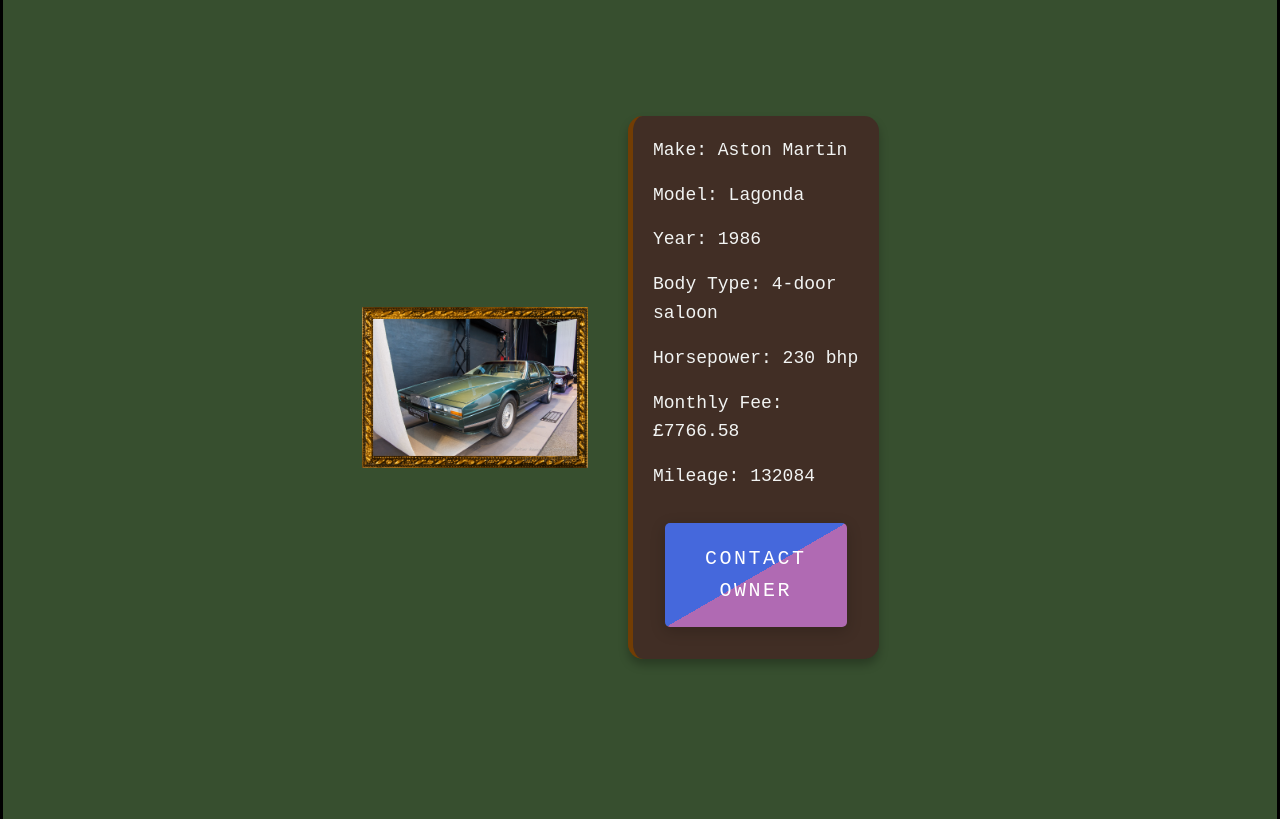
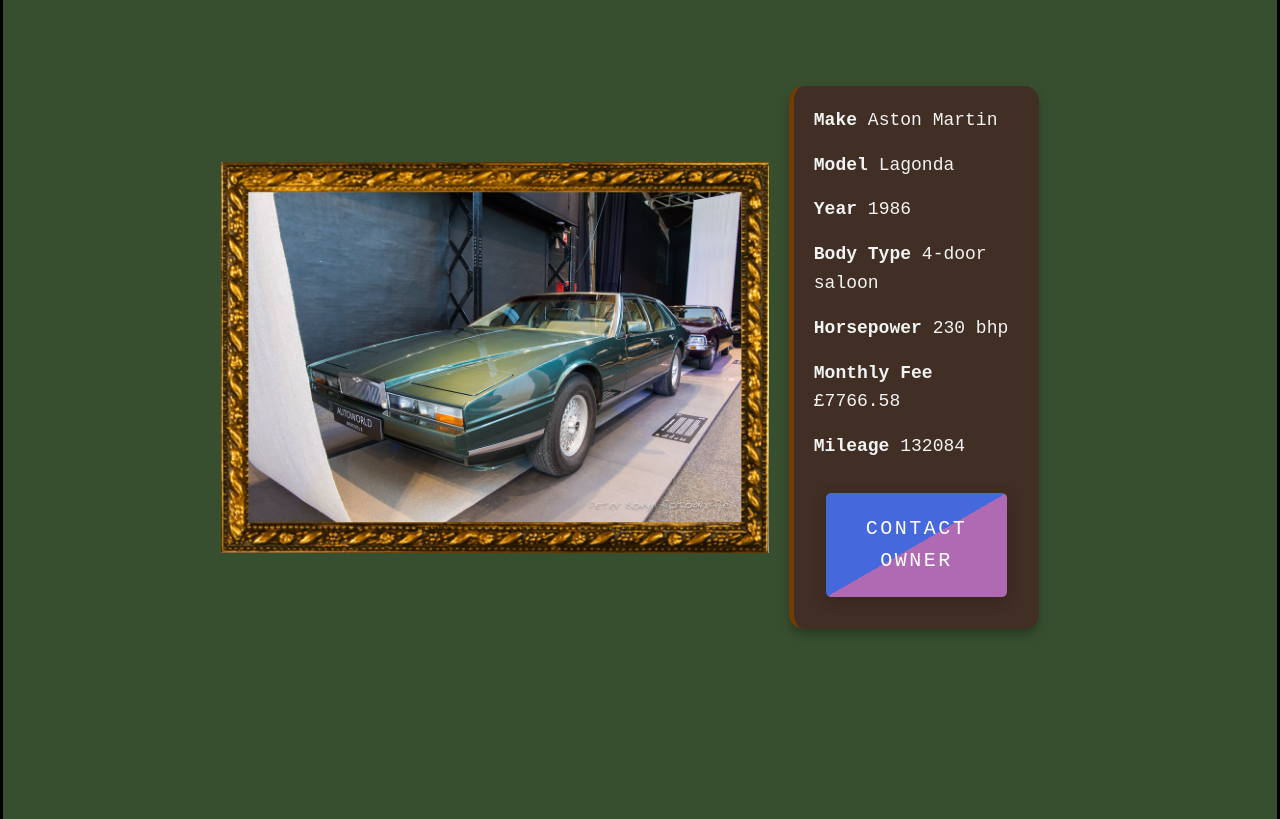
Before and after one commit to scAB1001/Energia, a Flask app: page /saved/single-view/2 in a window 1280 px wide. Shown: the part 115-934 px from the top of the page. Run offline with Flask 3, Linux system fonts and the light colour scheme; a user stored in the database is signed in; some libraries are stand-ins or nearby versions.

Commit message:
Almost done

```diff
--- a/www/app/auth.py
+++ b/www/app/auth.py
@@ -29,7 +29,7 @@ def login():
 
     # Check if max attempts reached and redirect to signup if so
     if session.get('login_attempts', 0) >= MAX_LOGIN_ATTEMPTS:
-        flash('Maximum sign-in attempts reached. Please sign up.', category=DANGER)
+        flash('Maximum sign-in attempts reached. ', category=DANGER)
         return redirect(url_for('auth.signup'))
 
     if form.validate_on_submit():
@@ -85,8 +85,8 @@ def handle_registration(email, first_name, password1, password2):
 
 @auth.route('/signup', methods=['GET', 'POST'])
 def signup():
-    if not current_user.is_authenticated and session.get('login_attempts', 0) >= MAX_LOGIN_ATTEMPTS: ##
-        flash(f'Too many sing-in attempts, create a new account.', category=DANGER)
+    #if not current_user.is_authenticated and session.get('login_attempts', 0) >= MAX_LOGIN_ATTEMPTS:
+    #    flash(f'Please create a new account.', category=DANGER)
 
     # If user is already logged in and wants to create another account,
     #   they will be logged out of the initial upon creation
--- a/www/app/static/cards.css
+++ b/www/app/static/cards.css
@@ -141,7 +141,7 @@ h2 {
     padding-top: 15%;
 }
 
-/* Grid */
+/* Grid styles */
 .grid {
     display: flex;
     grid-template-columns: repeat(auto-fill, minmax(200px, 1fr));
@@ -188,22 +188,23 @@ article {
     color: black
 }
 
+/* Single view styles */
 .detail-container {
     display: flex;
     justify-content: center;
     align-items: center;
-    padding: 40px;
+    padding: 30px;
 }
 
 /* Container for the frame and the car image */
 .frame-container {
+    flex: none;
     /* Set maximum dimensions for the frame
     against the details section */
-    width: 100%;
-    height: 100%;
-    /* Center the frame container */
+    width: 95%;
+    height: 95%;
+    position: relative;
     margin: auto;
-    position: relative;
 }
 
 /* Style for the frame itself */
@@ -220,9 +221,7 @@ article {
     top: 50%;
     left: 50%;
     transform: translate(-50%, -50%);
-    /* Adjust the centering */
     max-width: 90%;
-    /* Make the car image a bit smaller than the frame */
     max-height: 90%;
     /* Keep the aspect ratio of the car image */
     height: auto;
@@ -230,11 +229,12 @@ article {
 
 .single-card-container {
     cursor: pointer;
+    flex: 1;
     display: flex;
     justify-content: center;
     align-items: center;
     width: 100%;
-    padding: 40px;
+    padding: 20px;
 }
 
 .single-card {
@@ -242,7 +242,6 @@ article {
     box-shadow: 0 6px 10px rgba(0, 0, 0, 0.25);
     padding: 20px;
     margin: 20px auto;
-    width: 100%;
     border-left: 5px solid rgb(114, 61, 4);
     text-align: left;
 }
--- a/www/app/templates/site/saved.html
+++ b/www/app/templates/site/saved.html
@@ -23,9 +23,10 @@
                 <img class="full-view"
                 src="{{ url_for('static', filename='cars/' ~ car['imageUrl'] ~ '.jpg') }}"
                 alt="{{ car['carName'] }}">
+
                 <div class="grid-text">
                     <h3><a href="/saved/single-view/{{ car['carID'] }}"
-                    class="cta-button frame">{{ car['carName'] }}</a></h3>
+                    class="cta-button btn-grid">{{ car['carName'] }}</a></h3>
                 </div>
                 {% endfor %}
             </article>
--- a/www/app/templates/site/single_view.html
+++ b/www/app/templates/site/single_view.html
@@ -21,13 +21,20 @@
 
         <div class="single-card-container">
             <article class="single-card" id="cardInfo">
-                <p>Make: {{ car['make'] }}</p>
-                <p>Model: {{ car['model'] }}</p>
-                <p>Year: {{ car['year'] }}</p>
-                <p>Body Type: {{ car['body_type'] }}</p>
-                <p>Horsepower: {{ car['horsepower'] }} bhp</p>
-                <p>Monthly Fee: £{{ car['monthly_payment'] }}</p>
-                <p>Mileage: {{ car['mileage'] }}</p>
+                <strong><p>Make </strong>
+                {{ car['make'] }}</p>
+                <strong><p>Model </strong>
+                {{ car['model'] }}</p>
+                <strong><p>Year </strong>
+                {{ car['year'] }}</p>
+                <strong><p>Body Type </strong>
+                {{ car['body_type'] }}</p>
+                <strong><p>Horsepower </strong>
+                {{ car['horsepower'] }} bhp</p>
+                <strong><p>Monthly Fee </strong>
+                £{{ car['monthly_payment'] }}</p>
+                <strong><p>Mileage </strong>
+                {{ car['mileage'] }}</p>
                 <footer class="card-footer">
                     <button class="animated-button" aria-label="Contact Owner">Contact Owner</button>
                 </footer>
--- a/www/app/views.py
+++ b/www/app/views.py
@@ -118,9 +118,6 @@ def pre_populate_tblCars():
                 Car(image='astonMartinSILagonda1', car_name='Aston Martin Lagonda Series 1', make='Aston Martin', model='Lagonda',
                     year=1974, body_type='4-door saloon', horsepower=280, monthly_payment=4611.96, mileage=18324),
 
-                Car(image='astonMartinSIILagonda2', car_name='Aston Martin Lagonda Series 2', make='Aston Martin', model='Lagonda',
-                    year=1976, body_type='4-door saloon', horsepower=280, monthly_payment=1461.56, mileage=103633),
-
                 Car(image='astonMartinSIIILagonda3', car_name='Aston Martin Lagonda Series 3', make='Aston Martin', model='Lagonda',
                     year=1986, body_type='4-door saloon', horsepower=230, monthly_payment=7766.58, mileage=132084),
 
@@ -129,9 +126,6 @@ def pre_populate_tblCars():
 
                 Car(image='ferrariTestarossa1', car_name='Ferrari Testarossa', make='Ferrari', model='Testarossa',
                     year=1984, body_type='2-door berlinetta', horsepower=385, monthly_payment=4185.91, mileage=146545),
-
-                Car(image='ferrariF512M2', car_name='Ferrari F512 M', make='Ferrari', model='F512 M',
-                    year=1994, body_type='2-door berlinetta', horsepower=434, monthly_payment=6352.03, mileage=196267),
 
                 Car(image='ferrariF512TR3', car_name='Ferrari F512 TR', make='Ferrari', model='512 TR',
                     year=1991, body_type='2-door berlinetta', horsepower=422, monthly_payment=3245.32, mileage=198978),
@@ -142,17 +136,11 @@ def pre_populate_tblCars():
                 Car(image='countachLP400Lamborghini1', car_name='Lamborghini Countach LP400', make='Lamborghini', model='LP400',
                     year=1974, body_type='2-door coupe', horsepower=375, monthly_payment=8042.47, mileage=167228),
 
-                Car(image='countachLP500Lamborghini2', car_name='Lamborghini Countach LP500', make='Lamborghini', model='LP500',
-                    year=1982, body_type='2-door coupe', horsepower=370, monthly_payment=2854.73, mileage=100220),
-
                 Car(image='countachLP5000LamborghiniQuattrovalvole3', car_name='Lamborghini Countach Quattrovalvole', make='Lamborghini', model='LP5000',
                     year=1985, body_type='2-door coupe', horsepower=455, monthly_payment=8930.27, mileage=103074),
 
                 Car(image='countach25thAnniversaryLamborghini4', car_name='Lamborghini Countach 25th Anniversary', make='Lamborghini', model='25th Anniversary',
                     year=1988, body_type='2-door coupe', horsepower=414, monthly_payment=6409.78, mileage=140320),
-
-                Car(image='mercedesBenz300SLGullwing1', car_name='Mercedes-Benz 300SL Gullwing', make='Mercedes-Benz', model='300SL',
-                    year=1954, body_type='2-door coupe', horsepower=215, monthly_payment=2230.65, mileage=92350)
             ]
 
             # Add cars to the database
```
Also changed, not shown: www/app.db, www/app/static/cars/astonMartinSIILagonda2.jpg (deleted), www/app/static/cars/countachLP500Lamborghini2.jpg (deleted), www/app/static/cars/ferrariF512M2.jpg (deleted), www/app/static/cars/mercedesBenz300SLGullwing1.jpg (deleted).
